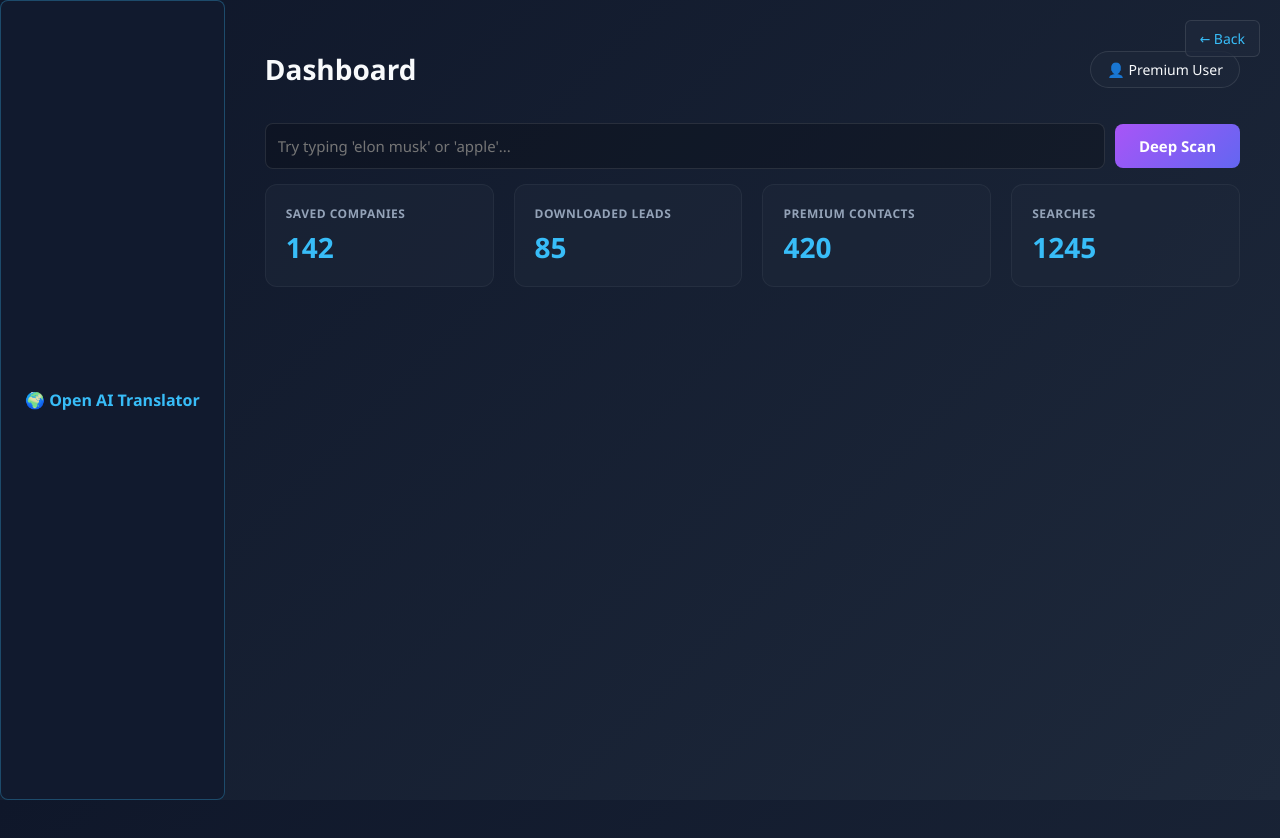
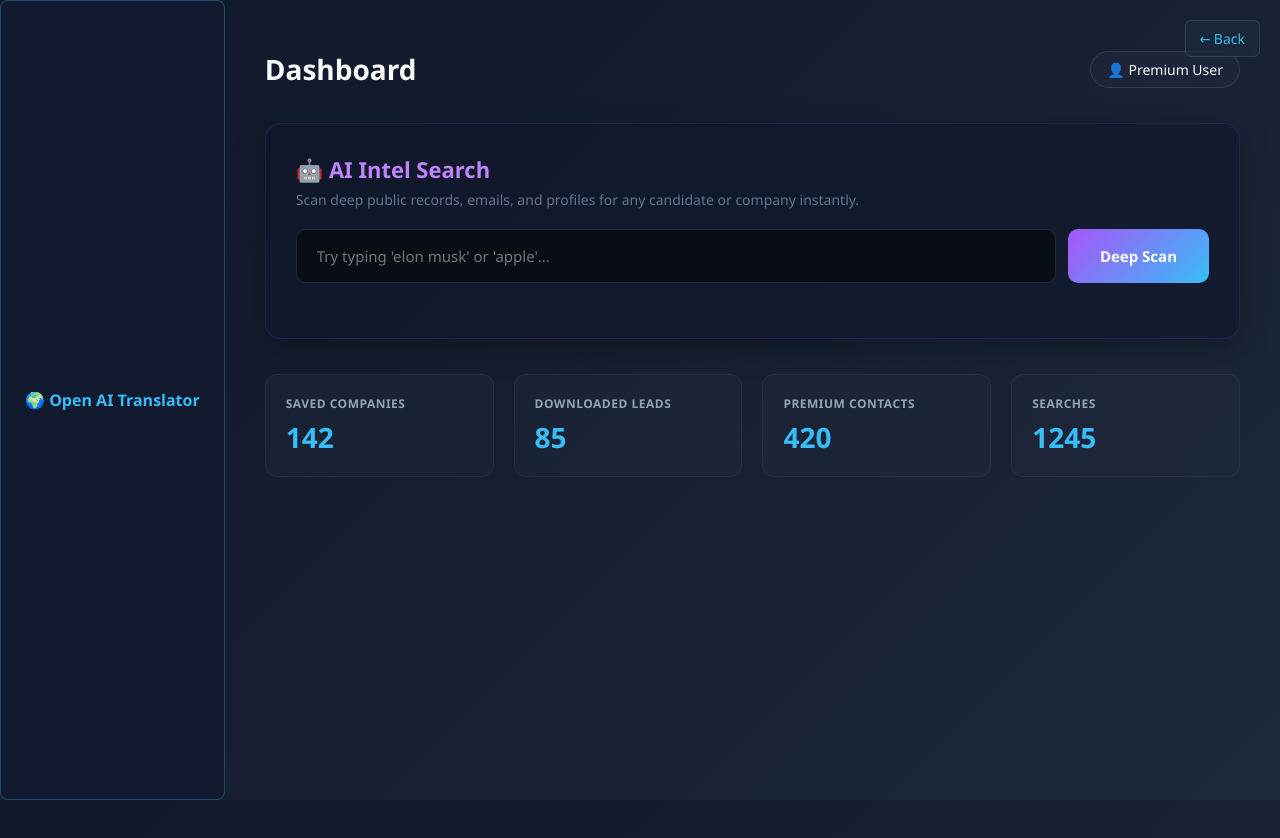
Before and after one commit to sianthuiba/Head-Hunters, a browser extension: page user-dashboard.html in a window 1280 px wide. Drawn offline with Linux system fonts and the light colour scheme.

Commit message:
Update user-dashboard.html

```diff
--- a/user-dashboard.html
+++ b/user-dashboard.html
@@ -63,22 +63,17 @@
             <div class="profile" id="userEmailDisplay">👤 Premium User</div>
         </div>
 
-       <form id="aiSearchForm">
-    <div style="display: flex; gap: 10px; align-items: center;">
-        <input type="text" id="aiSearchInput" placeholder="Try typing 'elon musk' or 'apple'..." required style="flex: 1; padding: 12px; border-radius: 8px; border: 1px solid rgba(255,255,255,0.1); background: rgba(0,0,0,0.2); color: white;">
-        <button type="submit" id="aiSearchBtn" style="padding: 12px 24px; border-radius: 8px; background: linear-gradient(135deg, #a855f7, #6366f1); color: white; border: none; cursor: pointer;">Deep Scan</button>
-    </div>
-</form>
+        <form id="aiSearchForm" class="ai-search-container">
+            <h2>🤖 AI Intel Search</h2>
+            <p class="search-subtitle">Scan deep public records, emails, and profiles for any candidate or company instantly.</p>
 
-<!-- Results container -->
-<div id="aiResultsWrapper" style="margin-top: 15px;"></div>
+            <div class="search-box-wrapper">
+                <input type="text" id="aiSearchInput" placeholder="Try typing 'elon musk' or 'apple'...">
+                <button type="submit" id="aiSearchBtn">Deep Scan</button>
+            </div>
 
-<!-- Hidden Modal for Full Dossier Results -->
-<div id="fullDossierModal" class="modal" style="display: none;">
-    <div class="modal-content" style="background: #1e1e2f; padding: 20px; border-radius: 12px; color: white; margin-top: 20px;">
-        <div id="dossierDynamicContent"></div>
-    </div>
-</div>
+            <div id="aiResultsWrapper"></div>
+        </form>
 
         <div class="stats">
             <div class="card">
```
